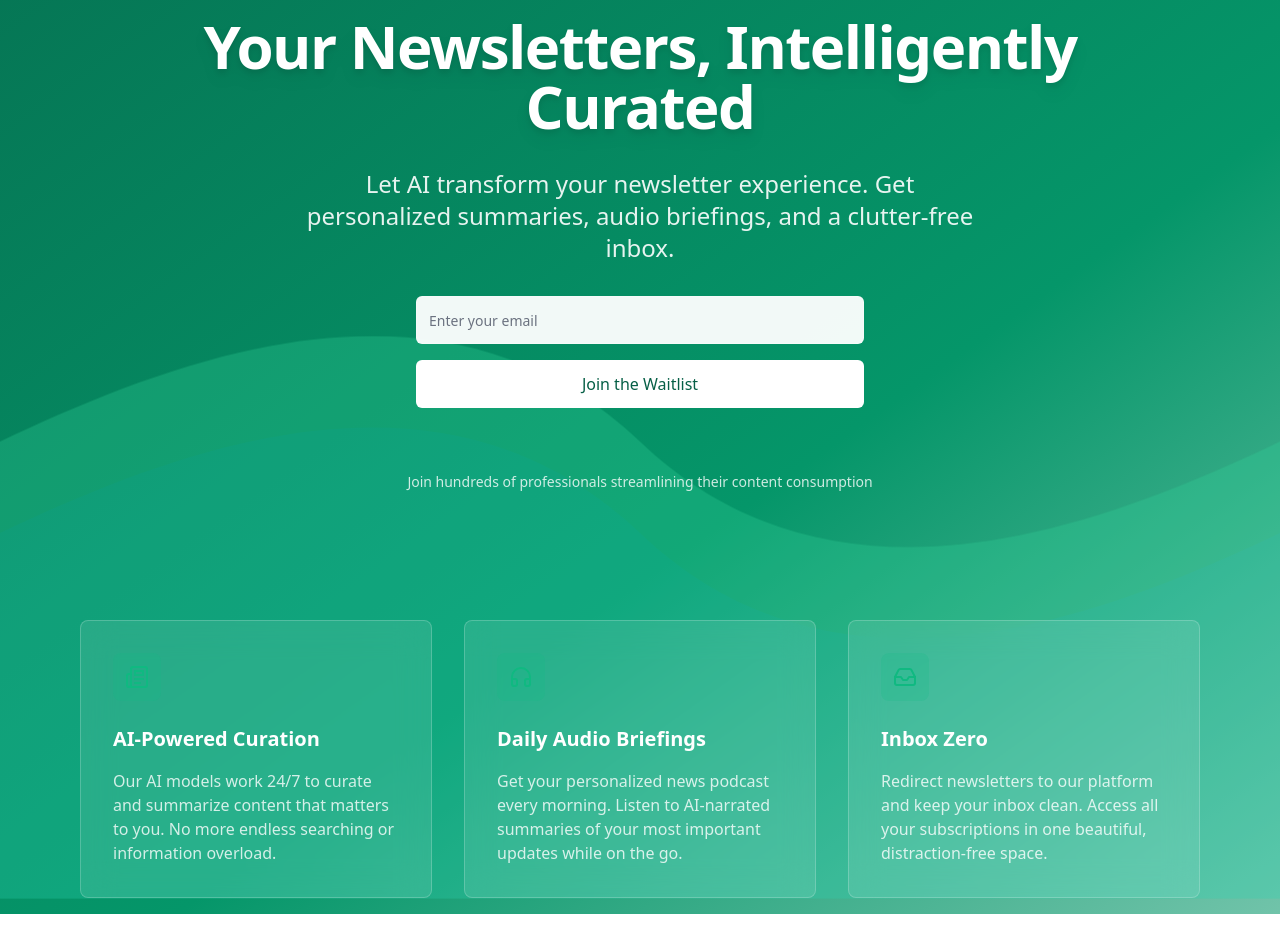
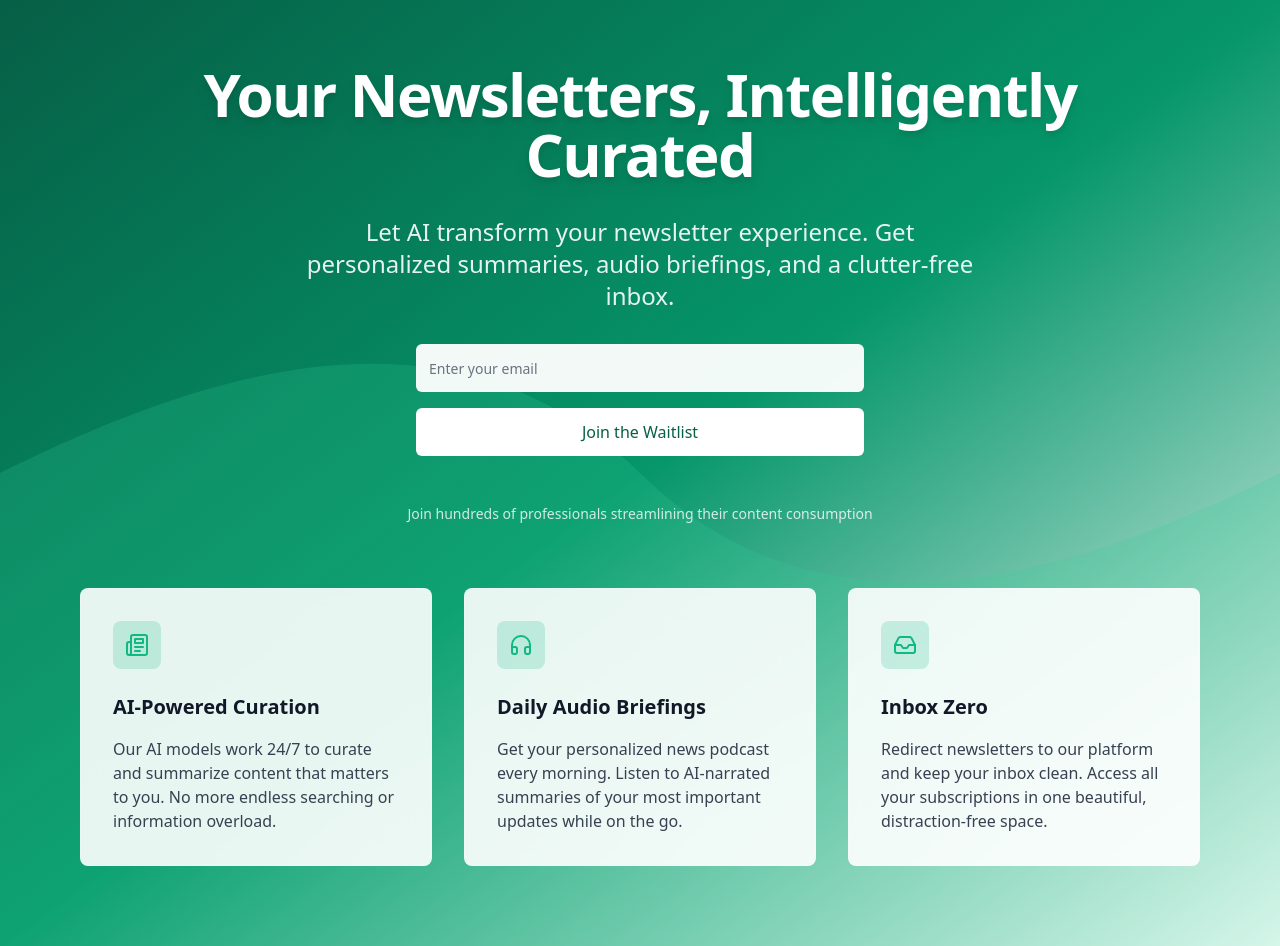
Before and after one commit to sebujuuri/ai-newsletter-hub, a React (Vite) app: page / in a window 1280 px wide. Before the commit the page ends 914 px from the top, so only its background shows below. Built offline with nearby package versions, Linux system fonts and the light colour scheme.

Commit message:
Reduce Animation and Adjust Opacity
Modified the animation effects and reduced the white space at the bottom of the page to enhance text readability. Increased the opacity of the three boxes for better visibility.
[skip gpt_engineer]

```diff
--- /dev/null
+++ b/src/components/landing/FeatureCard.tsx
@@ -0,0 +1,21 @@
+import { LucideIcon } from "lucide-react";
+
+interface FeatureCardProps {
+  icon: LucideIcon;
+  title: string;
+  description: string;
+}
+
+const FeatureCard = ({ icon: Icon, title, description }: FeatureCardProps) => {
+  return (
+    <div className="bg-white/90 backdrop-blur-lg rounded-lg p-8 border border-white/20 hover:bg-white/95 transition-colors">
+      <div className="h-12 w-12 rounded-lg bg-emerald-500/20 flex items-center justify-center mb-6">
+        <Icon className="h-6 w-6 text-emerald-500" />
+      </div>
+      <h3 className="text-xl font-semibold text-gray-900 mb-4">{title}</h3>
+      <p className="text-gray-700">{description}</p>
+    </div>
+  );
+};
+
+export default FeatureCard;
--- /dev/null
+++ b/src/components/landing/WaitlistForm.tsx
@@ -0,0 +1,101 @@
+import { useState } from "react";
+import { useForm } from "react-hook-form";
+import { zodResolver } from "@hookform/resolvers/zod";
+import { z } from "zod";
+import { Loader2 } from "lucide-react";
+import { Button } from "@/components/ui/button";
+import {
+  Form,
+  FormControl,
+  FormField,
+  FormItem,
+  FormMessage,
+} from "@/components/ui/form";
+import { Input } from "@/components/ui/input";
+import { useToast } from "@/hooks/use-toast";
+import { supabase } from "@/integrations/supabase/client";
+
+const formSchema = z.object({
+  email: z.string().email("Please enter a valid email address"),
+});
+
+const WaitlistForm = () => {
+  const { toast } = useToast();
+  const [isLoading, setIsLoading] = useState(false);
+
+  const form = useForm<z.infer<typeof formSchema>>({
+    resolver: zodResolver(formSchema),
+    defaultValues: {
+      email: "",
+    },
+  });
+
+  const onSubmit = async (values: z.infer<typeof formSchema>) => {
+    setIsLoading(true);
+    try {
+      const { error } = await supabase
+        .from("waitlist")
+        .insert([{ email: values.email }]);
+
+      if (error) throw error;
+
+      toast({
+        title: "Success!",
+        description: "You've been added to our waitlist. Stay tuned!",
+      });
+      form.reset();
+    } catch (error: any) {
+      toast({
+        variant: "destructive",
+        title: "Error",
+        description: error.message === "duplicate key value violates unique constraint \"waitlist_email_key\""
+          ? "This email is already on the waitlist!"
+          : "Something went wrong. Please try again.",
+      });
+    } finally {
+      setIsLoading(false);
+    }
+  };
+
+  return (
+    <div className="max-w-md mx-auto w-full space-y-4">
+      <Form {...form}>
+        <form onSubmit={form.handleSubmit(onSubmit)} className="space-y-4">
+          <FormField
+            control={form.control}
+            name="email"
+            render={({ field }) => (
+              <FormItem>
+                <FormControl>
+                  <Input
+                    placeholder="Enter your email"
+                    {...field}
+                    className="h-12 text-base bg-white/95 border-white/20 placeholder:text-gray-500"
+                    disabled={isLoading}
+                  />
+                </FormControl>
+                <FormMessage className="text-white" />
+              </FormItem>
+            )}
+          />
+          <Button
+            type="submit"
+            className="w-full h-12 text-base bg-white text-emerald-800 hover:bg-white/90"
+            disabled={isLoading}
+          >
+            {isLoading ? (
+              <>
+                <Loader2 className="mr-2 h-4 w-4 animate-spin" />
+                Joining...
+              </>
+            ) : (
+              "Join the Waitlist"
+            )}
+          </Button>
+        </form>
+      </Form>
+    </div>
+  );
+};
+
+export default WaitlistForm;
--- a/src/pages/Index.tsx
+++ b/src/pages/Index.tsx
@@ -1,63 +1,9 @@
-import { useState } from "react";
-import { useForm } from "react-hook-form";
-import { zodResolver } from "@hookform/resolvers/zod";
-import { z } from "zod";
-import { Loader2, Inbox, Newspaper, Headphones } from "lucide-react";
-import { Button } from "@/components/ui/button";
-import {
-  Form,
-  FormControl,
-  FormField,
-  FormItem,
-  FormMessage,
-} from "@/components/ui/form";
-import { Input } from "@/components/ui/input";
-import { useToast } from "@/hooks/use-toast";
-import { supabase } from "@/integrations/supabase/client";
+import { Inbox, Newspaper, Headphones } from "lucide-react";
 import { Helmet } from "react-helmet";
-
-const formSchema = z.object({
-  email: z.string().email("Please enter a valid email address"),
-});
+import FeatureCard from "@/components/landing/FeatureCard";
+import WaitlistForm from "@/components/landing/WaitlistForm";
 
 const Index = () => {
-  const { toast } = useToast();
-  const [isLoading, setIsLoading] = useState(false);
-
-  const form = useForm<z.infer<typeof formSchema>>({
-    resolver: zodResolver(formSchema),
-    defaultValues: {
-      email: "",
-    },
-  });
-
-  const onSubmit = async (values: z.infer<typeof formSchema>) => {
-    setIsLoading(true);
-    try {
-      const { error } = await supabase
-        .from("waitlist")
-        .insert([{ email: values.email }]);
-
-      if (error) throw error;
-
-      toast({
-        title: "Success!",
-        description: "You've been added to our waitlist. Stay tuned!",
-      });
-      form.reset();
-    } catch (error: any) {
-      toast({
-        variant: "destructive",
-        title: "Error",
-        description: error.message === "duplicate key value violates unique constraint \"waitlist_email_key\""
-          ? "This email is already on the waitlist!"
-          : "Something went wrong. Please try again.",
-      });
-    } finally {
-      setIsLoading(false);
-    }
-  };
-
   return (
     <>
       <Helmet>
@@ -79,20 +25,20 @@ const Index = () => {
         <meta name="twitter:card" content="summary_large_image" />
       </Helmet>
 
-      <main className="min-h-screen flex flex-col items-center justify-center p-4 bg-gradient-to-br from-emerald-800 via-emerald-600 to-white animate-gradient-flow relative overflow-hidden">
+      <main className="min-h-screen flex flex-col items-center justify-start p-4 bg-gradient-to-br from-emerald-800 via-emerald-600 to-white relative overflow-hidden">
         <div className="absolute inset-0 z-0">
           <svg
-            className="w-full h-full opacity-30"
+            className="w-full h-full opacity-20"
             viewBox="0 0 1000 1000"
             preserveAspectRatio="none"
           >
             <path
-              className="wave animate-wave fill-current text-emerald-400"
+              className="wave fill-current text-emerald-400"
               d="M0,500 C150,400 350,300 500,500 C650,700 850,600 1000,500 V1000 H0 V500Z"
             >
               <animate
                 attributeName="d"
-                dur="20s"
+                dur="30s"
                 repeatCount="indefinite"
                 values="
                   M0,500 C150,400 350,300 500,500 C650,700 850,600 1000,500 V1000 H0 V500Z;
@@ -101,26 +47,10 @@ const Index = () => {
                 "
               />
             </path>
-            <path
-              className="wave animate-wave fill-current text-cyan-400"
-              d="M0,600 C150,500 350,400 500,600 C650,800 850,700 1000,600 V1000 H0 V600Z"
-              opacity="0.3"
-            >
-              <animate
-                attributeName="d"
-                dur="15s"
-                repeatCount="indefinite"
-                values="
-                  M0,600 C150,500 350,400 500,600 C650,800 850,700 1000,600 V1000 H0 V600Z;
-                  M0,600 C150,700 350,800 500,600 C650,400 850,500 1000,600 V1000 H0 V600Z;
-                  M0,600 C150,500 350,400 500,600 C650,800 850,700 1000,600 V1000 H0 V600Z
-                "
-              />
-            </path>
           </svg>
         </div>
 
-        <div className="w-full max-w-4xl mx-auto text-center space-y-8 animate-fade-in relative z-10">
+        <div className="w-full max-w-4xl mx-auto text-center space-y-8 pt-12 pb-16 relative z-10">
           <h1 className="text-4xl md:text-6xl font-bold tracking-tight text-white drop-shadow-lg">
             Your Newsletters, Intelligently Curated
           </h1>
@@ -129,82 +59,32 @@ const Index = () => {
             Let AI transform your newsletter experience. Get personalized summaries, audio briefings, and a clutter-free inbox.
           </p>
 
-          <div className="max-w-md mx-auto w-full space-y-4 animate-fade-in animation-delay-200">
-            <Form {...form}>
-              <form onSubmit={form.handleSubmit(onSubmit)} className="space-y-4">
-                <FormField
-                  control={form.control}
-                  name="email"
-                  render={({ field }) => (
-                    <FormItem>
-                      <FormControl>
-                        <Input
-                          placeholder="Enter your email"
-                          {...field}
-                          className="h-12 text-base bg-white/95 border-white/20 placeholder:text-gray-500"
-                          disabled={isLoading}
-                        />
-                      </FormControl>
-                      <FormMessage className="text-white" />
-                    </FormItem>
-                  )}
-                />
-                <Button
-                  type="submit"
-                  className="w-full h-12 text-base bg-white text-emerald-800 hover:bg-white/90"
-                  disabled={isLoading}
-                >
-                  {isLoading ? (
-                    <>
-                      <Loader2 className="mr-2 h-4 w-4 animate-spin" />
-                      Joining...
-                    </>
-                  ) : (
-                    "Join the Waitlist"
-                  )}
-                </Button>
-              </form>
-            </Form>
-          </div>
+          <WaitlistForm />
 
-          <div className="pt-8 animate-fade-in animation-delay-300">
+          <div className="pt-4">
             <p className="text-sm text-white/80">
               Join hundreds of professionals streamlining their content consumption
             </p>
           </div>
         </div>
 
-        <div className="w-full max-w-6xl mx-auto mt-32 px-4 relative z-10">
+        <div className="w-full max-w-6xl mx-auto px-4 pb-16 relative z-10">
           <div className="grid md:grid-cols-3 gap-8">
-            <div className="bg-white/10 backdrop-blur-lg rounded-lg p-8 border border-white/20 hover:bg-white/20 transition-colors">
-              <div className="h-12 w-12 rounded-lg bg-emerald-500/20 flex items-center justify-center mb-6">
-                <Newspaper className="h-6 w-6 text-emerald-500" />
-              </div>
-              <h3 className="text-xl font-semibold text-white mb-4">AI-Powered Curation</h3>
-              <p className="text-white/80">
-                Our AI models work 24/7 to curate and summarize content that matters to you. No more endless searching or information overload.
-              </p>
-            </div>
-
-            <div className="bg-white/10 backdrop-blur-lg rounded-lg p-8 border border-white/20 hover:bg-white/20 transition-colors">
-              <div className="h-12 w-12 rounded-lg bg-emerald-500/20 flex items-center justify-center mb-6">
-                <Headphones className="h-6 w-6 text-emerald-500" />
-              </div>
-              <h3 className="text-xl font-semibold text-white mb-4">Daily Audio Briefings</h3>
-              <p className="text-white/80">
-                Get your personalized news podcast every morning. Listen to AI-narrated summaries of your most important updates while on the go.
-              </p>
-            </div>
-
-            <div className="bg-white/10 backdrop-blur-lg rounded-lg p-8 border border-white/20 hover:bg-white/20 transition-colors">
-              <div className="h-12 w-12 rounded-lg bg-emerald-500/20 flex items-center justify-center mb-6">
-                <Inbox className="h-6 w-6 text-emerald-500" />
-              </div>
-              <h3 className="text-xl font-semibold text-white mb-4">Inbox Zero</h3>
-              <p className="text-white/80">
-                Redirect newsletters to our platform and keep your inbox clean. Access all your subscriptions in one beautiful, distraction-free space.
-              </p>
-            </div>
+            <FeatureCard
+              icon={Newspaper}
+              title="AI-Powered Curation"
+              description="Our AI models work 24/7 to curate and summarize content that matters to you. No more endless searching or information overload."
+            />
+            <FeatureCard
+              icon={Headphones}
+              title="Daily Audio Briefings"
+              description="Get your personalized news podcast every morning. Listen to AI-narrated summaries of your most important updates while on the go."
+            />
+            <FeatureCard
+              icon={Inbox}
+              title="Inbox Zero"
+              description="Redirect newsletters to our platform and keep your inbox clean. Access all your subscriptions in one beautiful, distraction-free space."
+            />
           </div>
         </div>
       </main>
```
